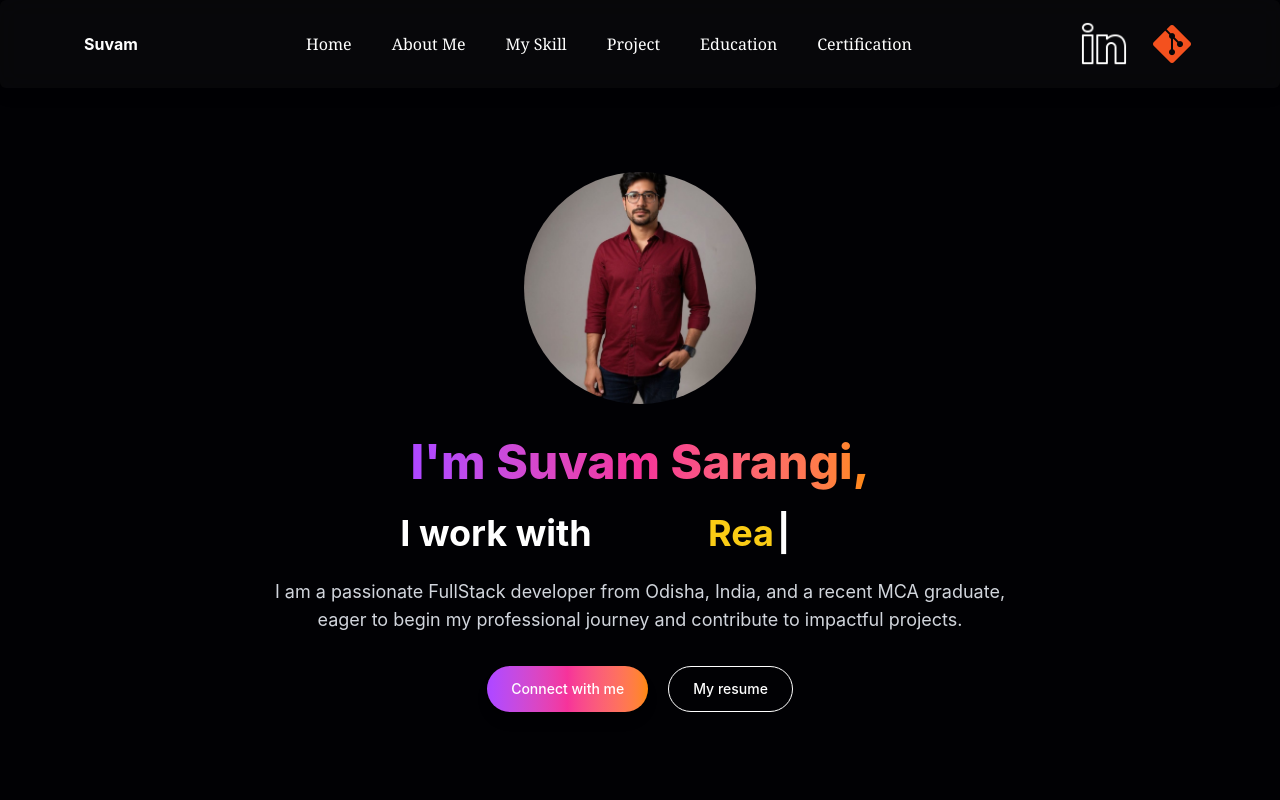
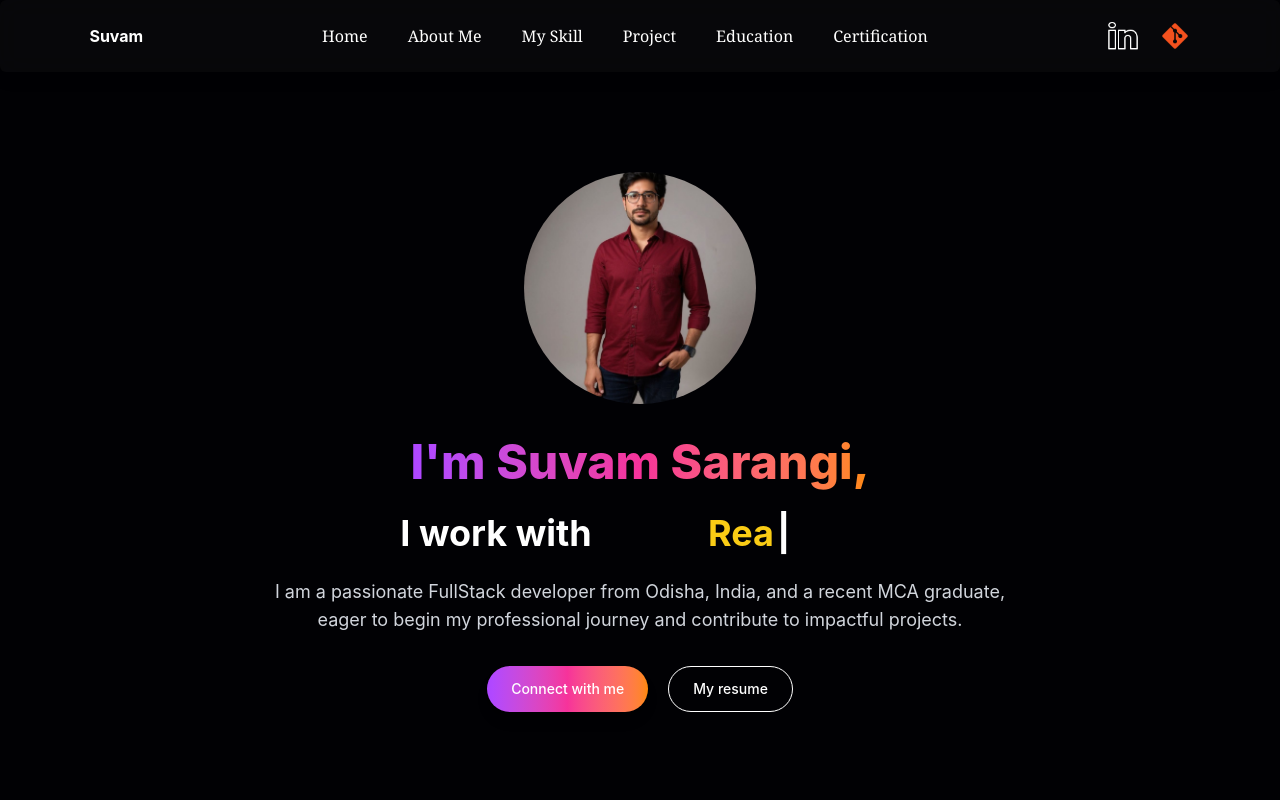
Before and after one commit to SuvamSarangi/suvam_portfolio, a React (Vite) app: page / in a window 1280 px wide. Shown: the top 800 px of the page. Built offline with nearby package versions, Linux system fonts and the light colour scheme.

Commit message:
add llinkedin and github profile link

```diff
--- a/src/components/Navigation/Navigation.jsx
+++ b/src/components/Navigation/Navigation.jsx
@@ -3,21 +3,21 @@ import { Link } from "react-scroll";
 import { navItems } from "./navItems.js";
 import MobileMenu from "./MobileMenu.jsx";
 const Navigation = () => {
-   const [isOpen, setIsOpen] = useState(false);   // LIFTED STATE
-       const toggleMenu = () => {
-      setIsOpen(!isOpen);
+  const [isOpen, setIsOpen] = useState(false); // LIFTED STATE
+  const toggleMenu = () => {
+    setIsOpen(!isOpen);
   };
 
   return (
-    <nav className="fixed top-0 left-0 w-full text-white flex justify-around items-center py-5 z-30
-    bg-[#0E0E10]/50 backdrop-blur-md  shadow-lg rounded-md">
+    <nav
+      className="fixed top-0 left-0 w-full text-white flex justify-around items-center py-5 z-30
+    bg-[#0E0E10]/50 backdrop-blur-md  shadow-lg rounded-md"
+    >
       <div>
-      {/* <img src="suvam.png" className="w-14 h-14 rounded-full "/> */}
+        {/* <img src="suvam.png" className="w-14 h-14 rounded-full "/> */}
         <h2 className=" font-bold text-white ">Suvam</h2>
-
       </div>
-      <ul
-        className="md:flex space-x-10 text-base font-medium hidden" >
+      <ul className="md:flex space-x-10 text-base font-medium hidden">
         {navItems.map((item, index) => (
           <li key={index} className="relative group cursor-pointer font-serif">
             <Link
@@ -37,14 +37,29 @@ const Navigation = () => {
       </ul>
 
       <div className="hidden md:block ">
-       <div className="flex gap-5">
-       <img className="w-12 h-12 invert-100" src="/public/linkedin.png"/>
-       <img className="w-12 h-12" src="/public/git.png"/>
-       </div>
+        <div className="flex gap-5">
+          <a
+            href="https://www.linkedin.com/in/subham-sarangi/"
+            target="_blank"
+            rel="noopener noreferrer"
+          >
+            <img className="w-8 h-8 invert-100" src="public/linkedin.png" />
+          </a>
+          <a
+            href="https://github.com/SuvamSarangi?tab=repositories"
+            target="_blank"
+            rel="noopener noreferrer"
+          >
+            <img className="w-8 h-8" src="public/git.png" />
+          </a>
+        </div>
       </div>
 
-     <MobileMenu isOpen={isOpen} setIsOpen={setIsOpen} toggleMenu={toggleMenu}/>
-
+      <MobileMenu
+        isOpen={isOpen}
+        setIsOpen={setIsOpen}
+        toggleMenu={toggleMenu}
+      />
     </nav>
   );
 };
```
